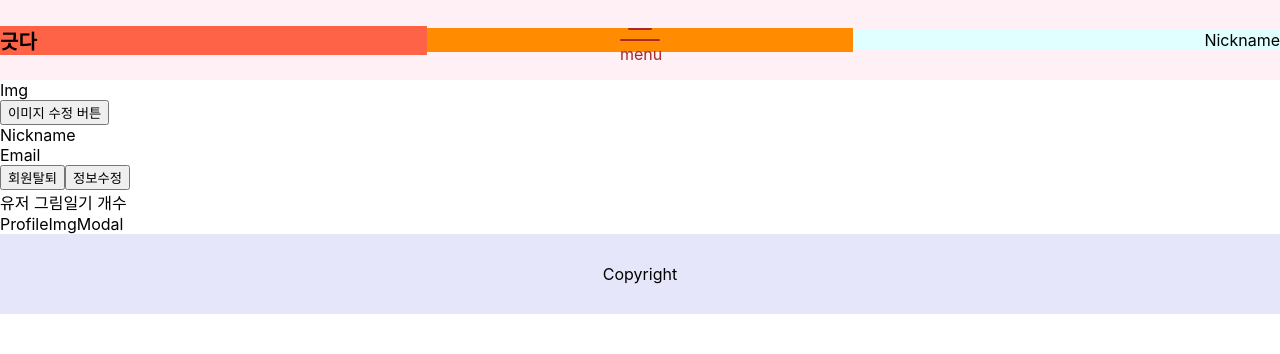
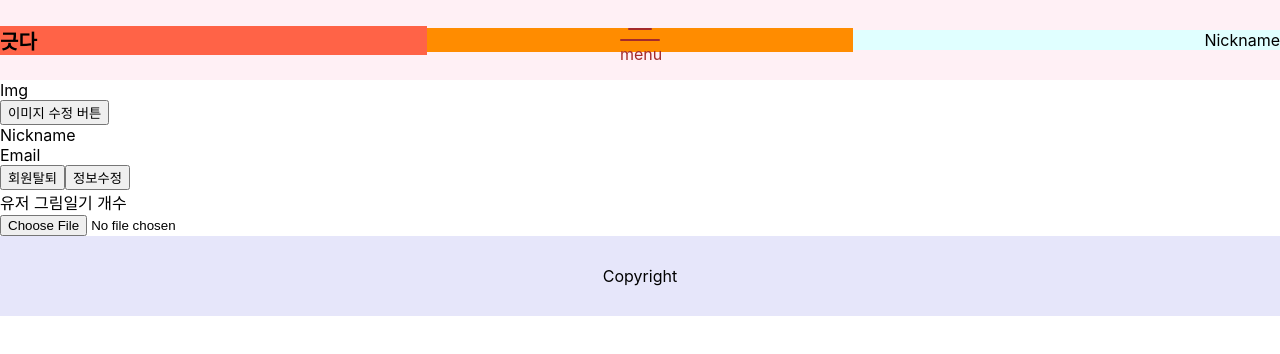
Before and after one commit to codestates/Geut_da, a React (Create React App) app in the folder client/: page /mypage in a window 1280 px wide. Both pictures are taken after a click on the button "이미지 수정 버튼". Shown: the top 354 px of the page. Built offline with nearby package versions, Linux system fonts and the light colour scheme.

Commit message:
[Feat] #55 image s3 구축 및 클라이언트 구성

```diff
--- a/client/package.json
+++ b/client/package.json
@@ -8,12 +8,15 @@
     "@testing-library/react": "^11.2.7",
     "@testing-library/user-event": "^12.8.3",
     "axios": "^0.24.0",
+    "dotenv": "^10.0.0",
     "react": "^17.0.2",
+    "react-aws-s3": "^1.5.0",
     "react-dom": "^17.0.2",
     "react-router-dom": "^6.0.2",
     "react-scripts": "4.0.3",
     "recoil": "^0.5.2",
     "styled-components": "^5.3.3",
+    "uuid": "^8.3.2",
     "web-vitals": "^1.1.2"
   },
   "scripts": {
--- a/client/src/components/Modal/ProfileImgModal.js
+++ b/client/src/components/Modal/ProfileImgModal.js
@@ -1,8 +1,9 @@
+import ProfileUpload from '../ProfileUpload';
 
 const ProfileImgModal = () => {
   return (
     <>
-      ProfileImgModal
+      <ProfileUpload/>
     </>
   )
 }
--- /dev/null
+++ b/client/src/components/ProfileUpload.js
@@ -0,0 +1,44 @@
+import S3 from "react-aws-s3"
+import { v4 as uuidv4} from "uuid"
+import dotenv from "dotenv"
+
+dotenv.config();
+
+const ProfileUpload = () => {
+
+  const handleClick = event => {
+    let file = event.target.files[0]
+    let newFileName = uuidv4()
+    const config = {
+      bucketName: process.env.REACT_APP_BUCKET_NAME,
+      region: process.env.REACT_APP_REGION,
+      accessKeyId: process.env.REACT_APP_ACCESS_ID,
+      secretAccessKey: process.env.REACT_APP_ACCESS_KEY
+    }
+    const ReactS3Client = new S3(config)
+    console.log(file.type)
+    if (file.type === 'image/jpeg' || file.type === 'image/png' || file.type === 'image/jpg') {
+      ReactS3Client.uploadFile(file, newFileName).then(data => {
+        console.log(data)
+        if (data.status === 204) {
+          console.log("success")
+        } else {
+          console.log("fail")
+        }
+      })
+    }
+    else {
+        alert("Jpeg,Png 파일만 업로드 가능합니다.")
+      }
+  }
+
+
+
+  return (
+    <>
+      <input type="file" onChange={handleClick} />
+    </>
+  )
+}
+
+export default ProfileUpload;
```
Also changed, not shown: 1 other file (tests, documents, lock files or other folders).
